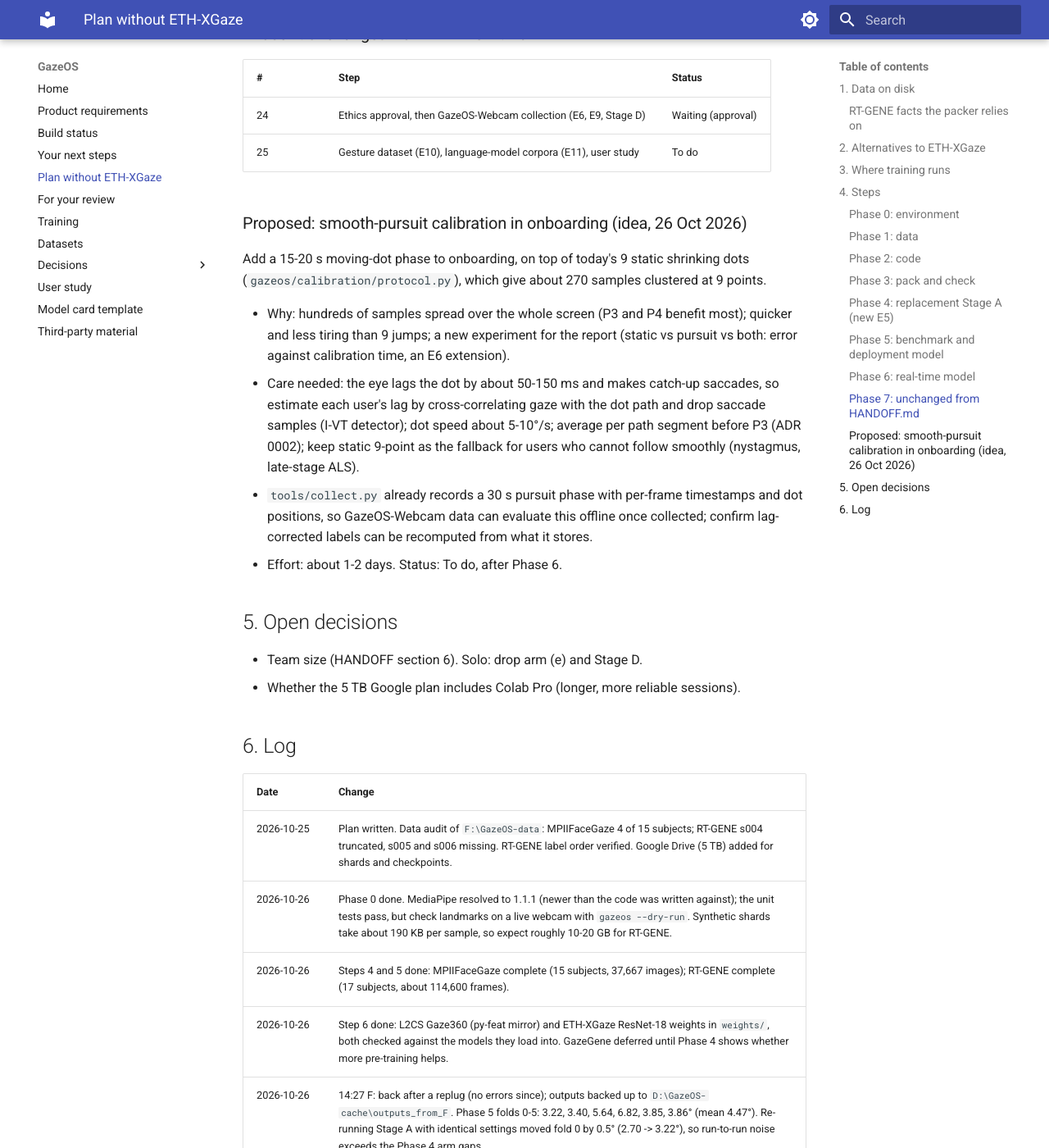
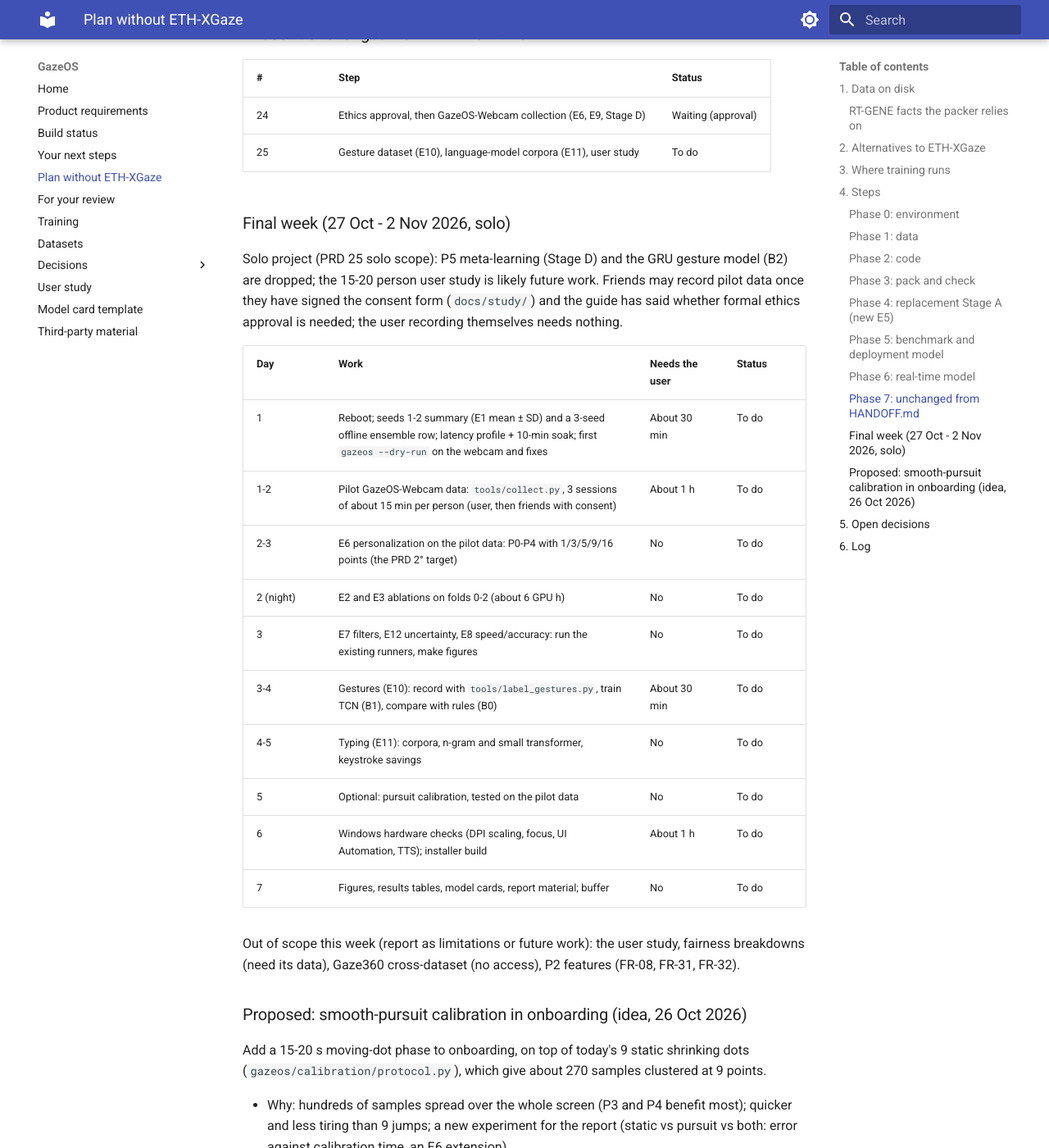
Before and after one commit to deep-9549/Gaze-Os, an MkDocs documentation site: the page built from docs/PLAN.md, in a window 1280 px wide and 1400 px high, scrolled down 6340 px. Shown: the whole window at 82% size. Built offline with MkDocs 1.6.1 and Material for MkDocs 9.7.7, drawn with Linux system fonts in a browser that asks for light colours.

Commit message:
docs(plan): final-week solo plan; item 10 decided

```diff
--- a/docs/PLAN.md
+++ b/docs/PLAN.md
@@ -148,6 +148,30 @@ uv pip install --python .venv -e ".[app,train,research,dev]"
 | 24 | Ethics approval, then GazeOS-Webcam collection (E6, E9, Stage D) | Waiting (approval) |
 | 25 | Gesture dataset (E10), language-model corpora (E11), user study | To do |
 
+### Final week (27 Oct - 2 Nov 2026, solo)
+
+Solo project (PRD 25 solo scope): P5 meta-learning (Stage D) and the GRU gesture model
+(B2) are dropped; the 15-20 person user study is likely future work. Friends may record
+pilot data once they have signed the consent form (`docs/study/`) and the guide has said
+whether formal ethics approval is needed; the user recording themselves needs nothing.
+
+| Day | Work | Needs the user | Status |
+| --- | --- | --- | --- |
+| 1 | Reboot; seeds 1-2 summary (E1 mean ± SD) and a 3-seed offline ensemble row; latency profile + 10-min soak; first `gazeos --dry-run` on the webcam and fixes | About 30 min | To do |
+| 1-2 | Pilot GazeOS-Webcam data: `tools/collect.py`, 3 sessions of about 15 min per person (user, then friends with consent) | About 1 h | To do |
+| 2-3 | E6 personalization on the pilot data: P0-P4 with 1/3/5/9/16 points (the PRD 2° target) | No | To do |
+| 2 (night) | E2 and E3 ablations on folds 0-2 (about 6 GPU h) | No | To do |
+| 3 | E7 filters, E12 uncertainty, E8 speed/accuracy: run the existing runners, make figures | No | To do |
+| 3-4 | Gestures (E10): record with `tools/label_gestures.py`, train TCN (B1), compare with rules (B0) | About 30 min | To do |
+| 4-5 | Typing (E11): corpora, n-gram and small transformer, keystroke savings | No | To do |
+| 5 | Optional: pursuit calibration, tested on the pilot data | No | To do |
+| 6 | Windows hardware checks (DPI scaling, focus, UI Automation, TTS); installer build | About 1 h | To do |
+| 7 | Figures, results tables, model cards, report material; buffer | No | To do |
+
+Out of scope this week (report as limitations or future work): the user study, fairness
+breakdowns (need its data), Gaze360 cross-dataset (no access), P2 features (FR-08, FR-31,
+FR-32).
+
 ### Proposed: smooth-pursuit calibration in onboarding (idea, 26 Oct 2026)
 
 Add a 15-20 s moving-dot phase to onboarding, on top of today's 9 static
```
Also changed, not shown: docs/REVIEW.md (+1 -1 lines).
